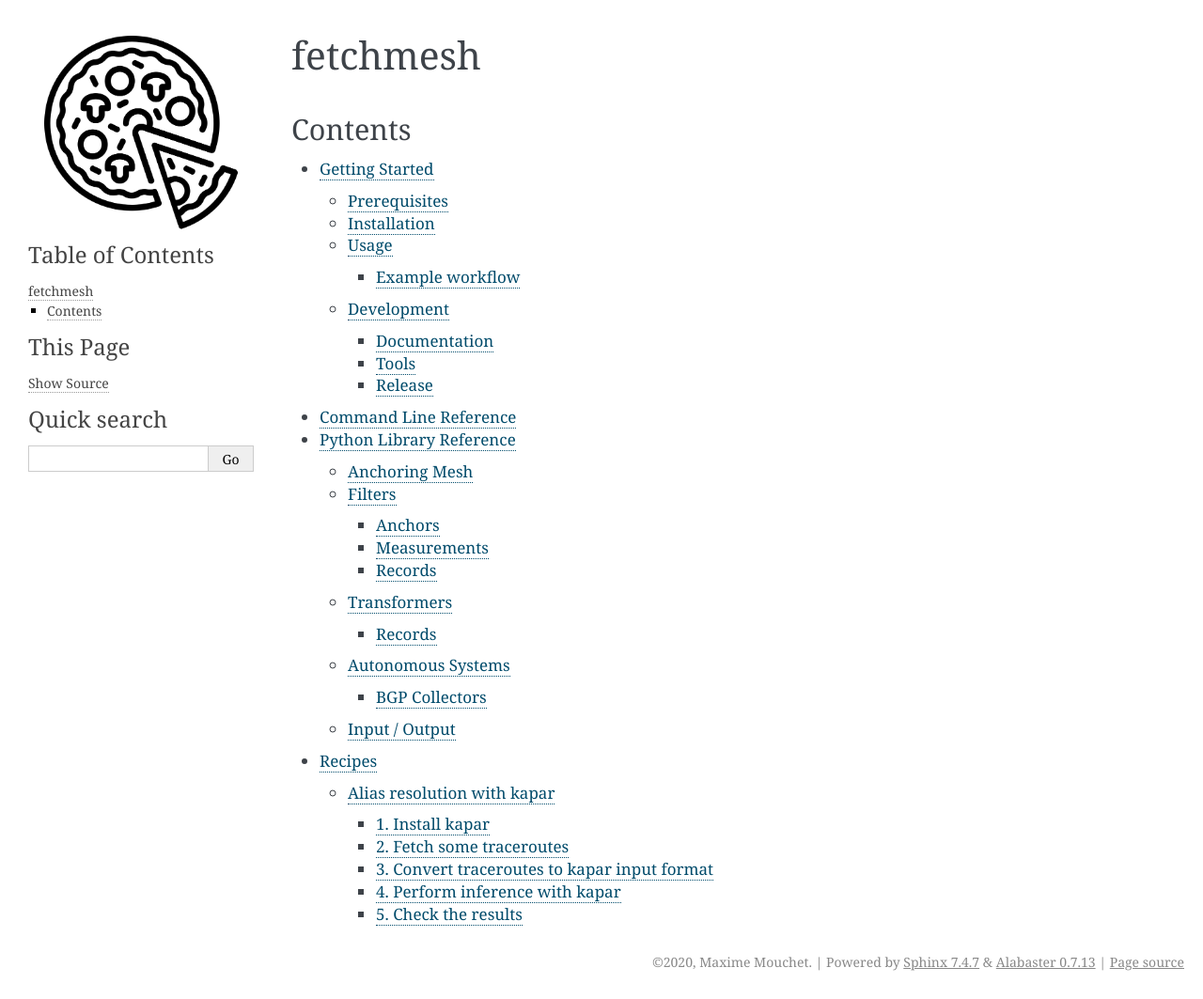
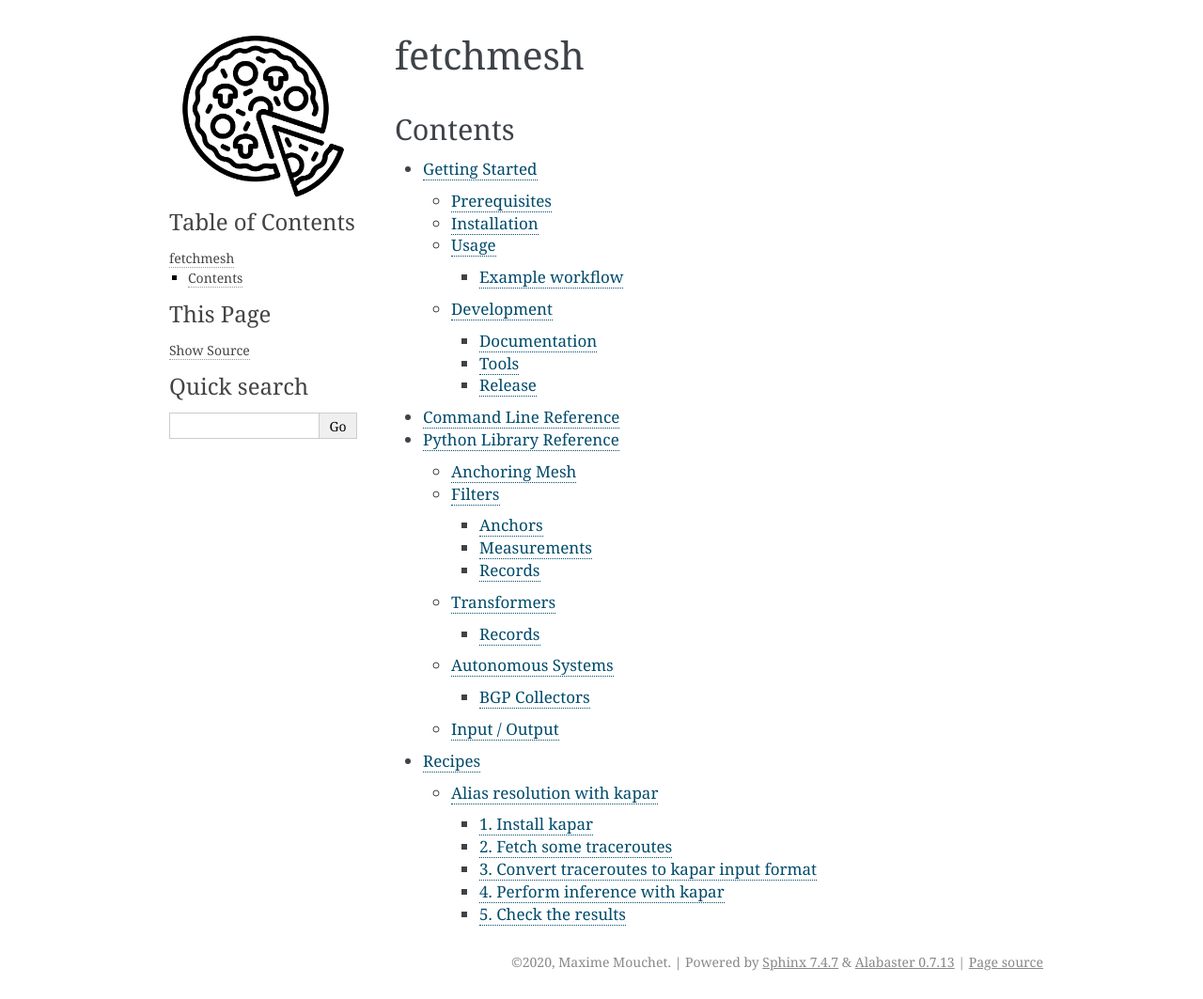
Before and after one commit to SmartMonitoringSchemes/fetchmesh, a Sphinx documentation site: the page built from docs/index.rst, in a window 1280 px wide and 1063 px high. Shown: the whole window at 94% size. Built offline with Sphinx 7.4.7, drawn with Linux system fonts in a browser that asks for light colours.

Commit message:
docs: cleanup

```diff
--- a/docs/conf.py
+++ b/docs/conf.py
@@ -53,15 +53,6 @@
 html_theme = "alabaster"
 html_logo = "logo.png"
 
-html_theme_options = {
-    "fixed_sidebar": True,
-    "github_user": "maxmouchet",
-    "github_repo": "fetchmesh",
-    "github_type": "star",
-    "page_width": "1240px",
-    "sidebar_width": "260px",
-}
-
 # Add any paths that contain custom static files (such as style sheets) here,
 # relative to this directory. They are copied after the builtin static files,
 # so a file named "default.css" will overwrite the builtin "default.css".
```
